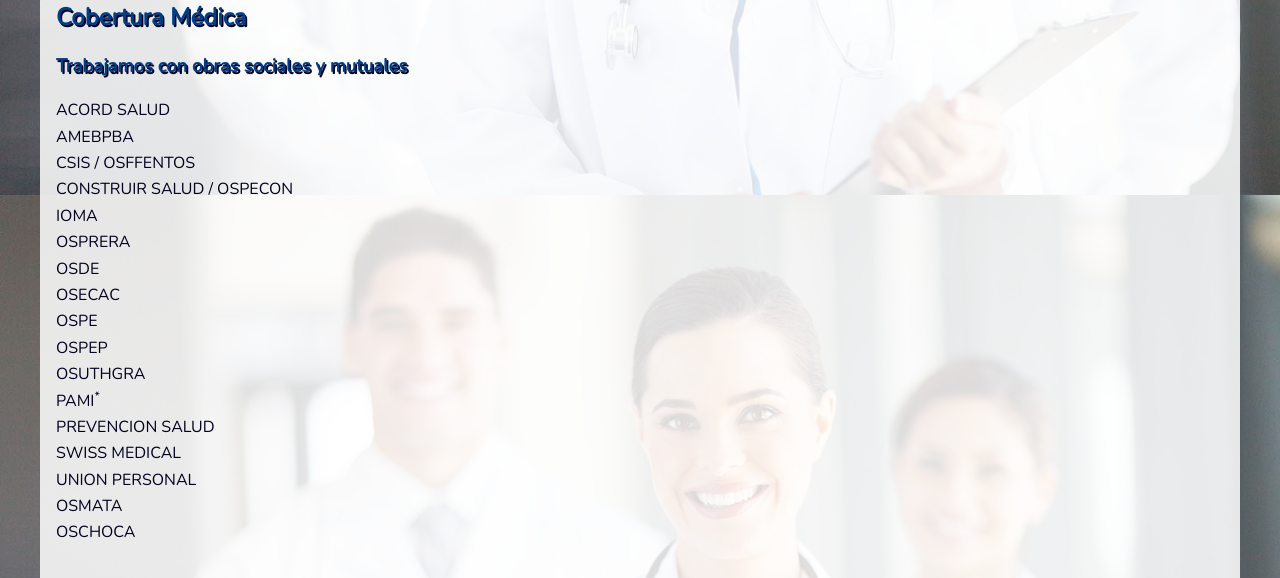
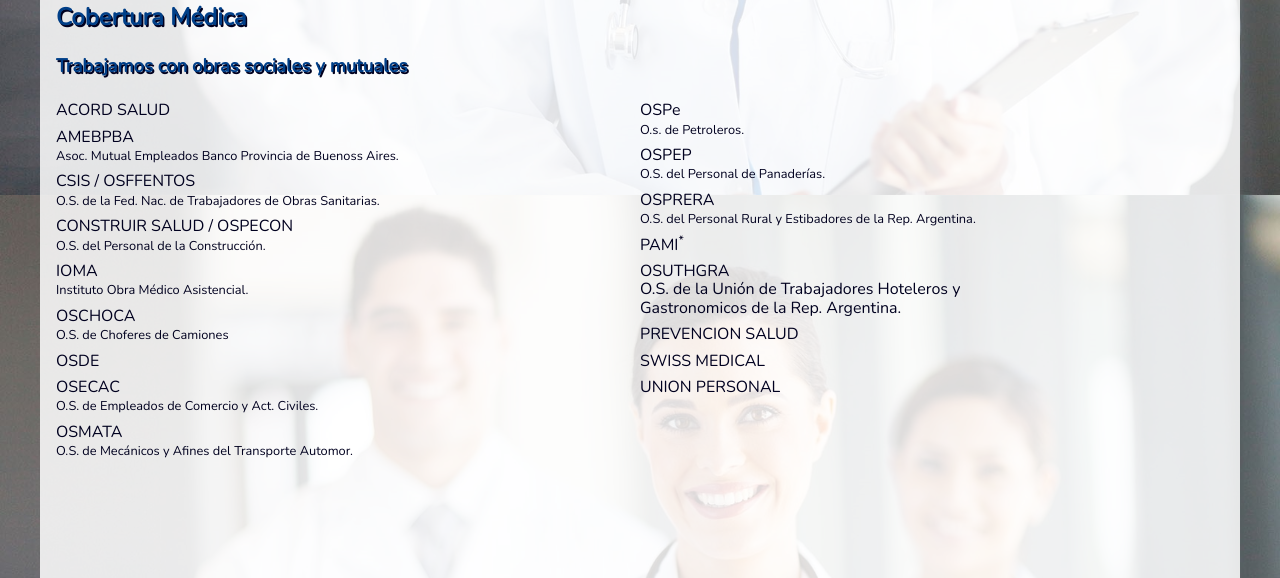
Before and after one commit to nachobalo/utn_fullstack, a plain HTML site: page Modulo - 03/sitio web/planes.html in a window 1280 px wide. Shown: the part 605-1183 px from the top of the page. Drawn offline with nearby package versions, Linux system fonts and the light colour scheme.

Commit message:
Proyecto con sitio web - Modificacion Listado de Osociales.

```diff
--- a/Modulo - 03/sitio web/css/style.css
+++ b/Modulo - 03/sitio web/css/style.css
@@ -144,7 +144,7 @@ ol {
 }
 
 .especialidad,
-.osociales span {
+.osociales div {
   margin-bottom: 0.5rem;
 }
 
@@ -154,8 +154,7 @@ ol {
   margin: 0 0 0.25rem;
 }
 
-.especialidad span,
-.osociales span {
+.especialidad span {
   display: block;
 }
 
@@ -398,9 +397,12 @@ ol {
     overflow-x: scroll;
     max-height: 100vh;
   }
-
+.osociales{
+  height: 50vh;
+}
   .especialidades .especialidad,
-  .osociales span {
+  .osociales div {
+    padding-right: 1rem;
     width: 50%;
   }
 }
@@ -440,7 +442,7 @@ ol {
   }
 
   .especialidades .especialidad,
-  .osociales span {
+  .osociales div {
     width: 33.33%;
   }
 
--- a/Modulo - 03/sitio web/planes.html
+++ b/Modulo - 03/sitio web/planes.html
@@ -98,26 +98,23 @@
 
             <div class="osociales">
 
-                <span>ACORD SALUD</span>
-                <span>AMEBPBA</span>
-                <span>CSIS / OSFFENTOS</span>
-                <span>CONSTRUIR SALUD / OSPECON</span>
-                <span>IOMA</span>
-                <span>OSPRERA</span>
-                <span>OSDE</span>
-                <span>OSECAC</span>
-                <span>OSPE</span>
-                <span>OSPEP</span>
-                <span>OSUTHGRA</span>
-                <span>PAMI<sup>*</sup></span>
-                <span>PREVENCION SALUD</span>
-                <span>SWISS MEDICAL</span>
-                <span>UNION PERSONAL</span>
-                <span>OSMATA</span>
-                <span>OSCHOCA</span>
-                <span></span>
-                <span></span>
-                <span></span>
+                <div>ACORD SALUD</div>
+                <div>AMEBPBA <br><small>Asoc. Mutual Empleados Banco Provincia de Buenoss Aires.</small></div>
+                <div>CSIS / OSFFENTOS <br><small>O.S. de la Fed. Nac. de Trabajadores de Obras Sanitarias.</small></div>
+                <div>CONSTRUIR SALUD / OSPECON <br><small>O.S. del Personal de la Construcción.</small></div>
+                <div>IOMA <br><small>Instituto Obra Médico Asistencial.</small></div>
+                <div>OSCHOCA <br><small>O.S. de Choferes de Camiones</small></div>
+                <div>OSDE</div>
+                <div>OSECAC <br><small>O.S. de Empleados de Comercio y Act. Civiles.</small> </div>
+                <div>OSMATA <br><small>O.S. de Mecánicos y Afines del Transporte Automor.</small></div>
+                <div>OSPe <br><small>O.s. de Petroleros.</small></div>
+                <div>OSPEP <br><small>O.S. del Personal de Panaderías.</small></div>
+                <div>OSPRERA <br><small>O.S. del Personal Rural y Estibadores de la Rep. Argentina.</small></div>
+                <div>PAMI<sup>*</sup></div>
+                <div>OSUTHGRA <br>O.S. de la Unión de Trabajadores Hoteleros y Gastronomicos de la Rep. Argentina.</div>
+                <div>PREVENCION SALUD</div>
+                <div>SWISS MEDICAL</div>
+                <div>UNION PERSONAL</div>
 
             </div>
 
```
